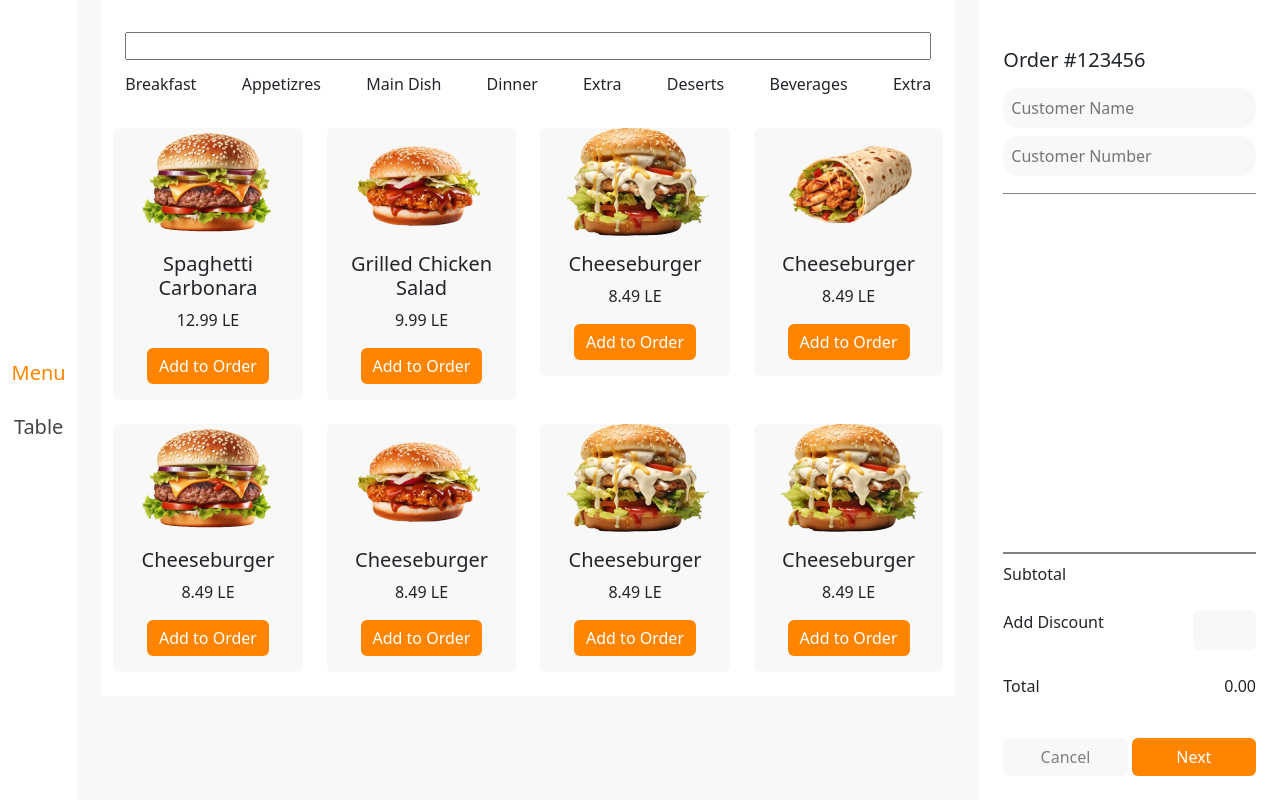
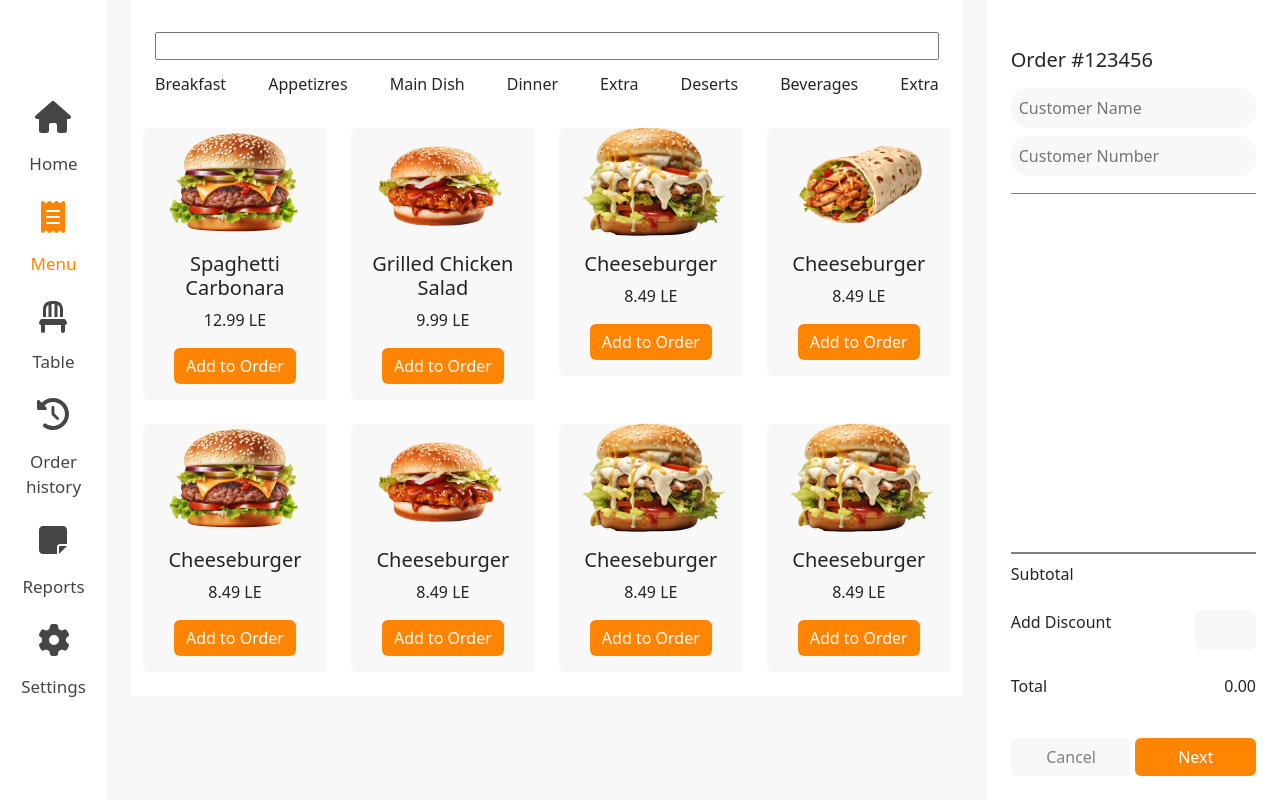
Before and after one commit to Zeyad-Hegazy/food-beverage, a React (Vite) app: page / in a window 1280 px wide. Built offline with nearby package versions, Linux system fonts and the light colour scheme.

Commit message:
complete side bar

```diff
--- a/src/components/SideBar.jsx
+++ b/src/components/SideBar.jsx
@@ -1,21 +1,40 @@
 import { NavLink } from "react-router-dom";
 import "../css/sidebar.css";
+import { FontAwesomeIcon } from "@fortawesome/react-fontawesome";
+import {
+	faChair,
+	faClockRotateLeft,
+	faGear,
+	faHouse,
+	faNoteSticky,
+	faReceipt,
+} from "@fortawesome/free-solid-svg-icons";
 
 const SideBar = () => {
 	return (
 		<div
-			className="w-auto d-flex flex-column p-4 gap-4 align-items-center justify-content-center z-1 bg-white "
+			className="d-flex flex-column p-4 gap-4 align-items-center justify-content-center z-1 bg-white "
 			style={{
 				overflow: "hidden",
 				height: "100vh",
+				width: "10rem",
 			}}
 		>
+			<div className="regularClass">
+				<div>
+					<FontAwesomeIcon icon={faHouse} className="icon" />
+				</div>
+				<div>Home</div>
+			</div>
 			<NavLink
 				to={"/"}
 				className={({ isActive }) => {
 					return isActive ? "activeClass" : "regularClass";
 				}}
 			>
+				<div>
+					<FontAwesomeIcon icon={faReceipt} className="icon" />
+				</div>
 				<div>Menu</div>
 			</NavLink>
 			<NavLink
@@ -24,8 +43,28 @@ const SideBar = () => {
 					return isActive ? "activeClass" : "regularClass";
 				}}
 			>
+				<FontAwesomeIcon icon={faChair} className="icon" />
+
 				<div>Table</div>
 			</NavLink>
+			<div className="regularClass">
+				<div>
+					<FontAwesomeIcon icon={faClockRotateLeft} className="icon" />
+				</div>
+				<div>Order history</div>
+			</div>
+			<div className="regularClass">
+				<div>
+					<FontAwesomeIcon icon={faNoteSticky} className="icon" />
+				</div>
+				<div>Reports</div>
+			</div>
+			<div className="regularClass">
+				<div>
+					<FontAwesomeIcon icon={faGear} className="icon" />
+				</div>
+				<div>Settings</div>
+			</div>
 		</div>
 	);
 };
--- a/src/css/sidebar.css
+++ b/src/css/sidebar.css
@@ -1,12 +1,24 @@
+.regularClass,
+.activeClass {
+	text-decoration: none;
+	font-size: 17px;
+	display: flex;
+	flex-direction: column;
+	justify-content: center;
+	align-items: center;
+	gap: 1rem;
+	text-align: center;
+}
+
 .regularClass {
 	color: #454545;
-	text-decoration: none;
-	font-size: 20px;
 }
 
 .activeClass {
 	color: #ff8500;
 	font-weight: 400;
-	text-decoration: none;
-	font-size: 20px;
 }
+
+.icon {
+	font-size: 2rem;
+}
```
